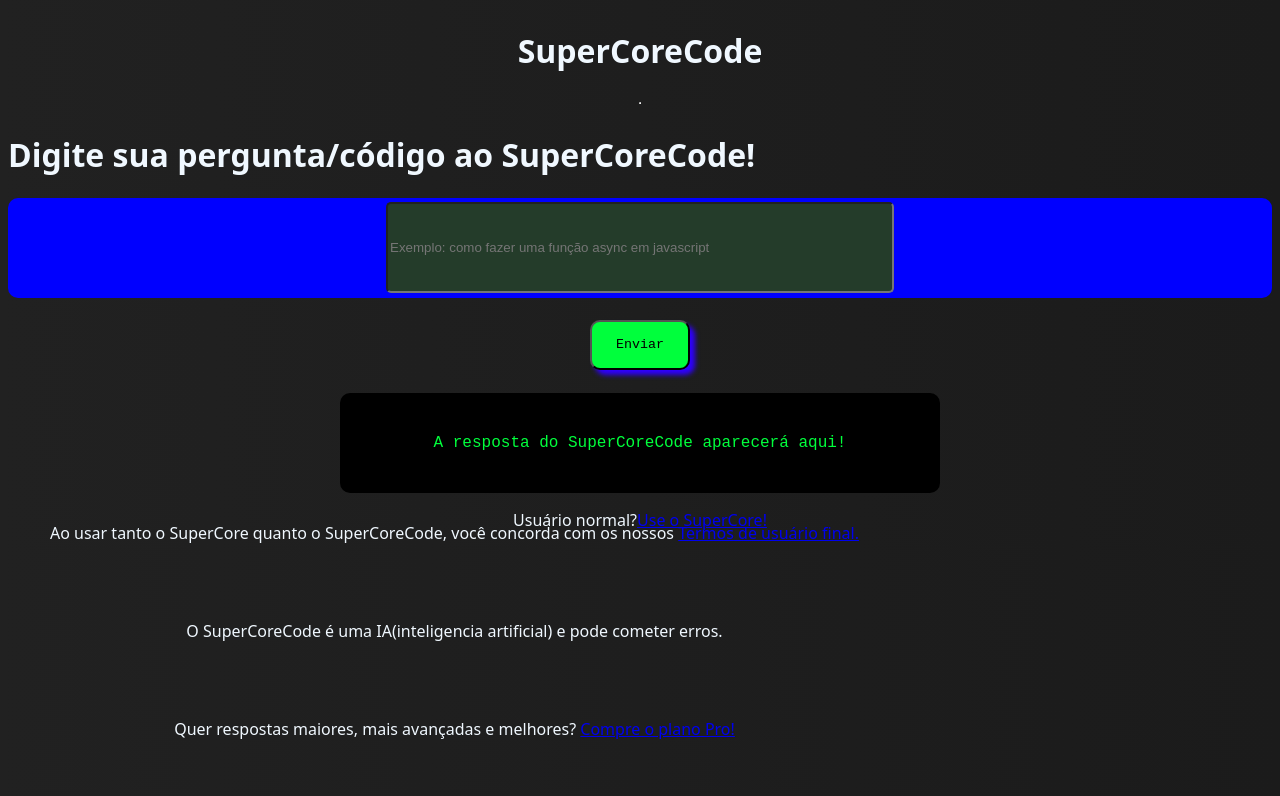
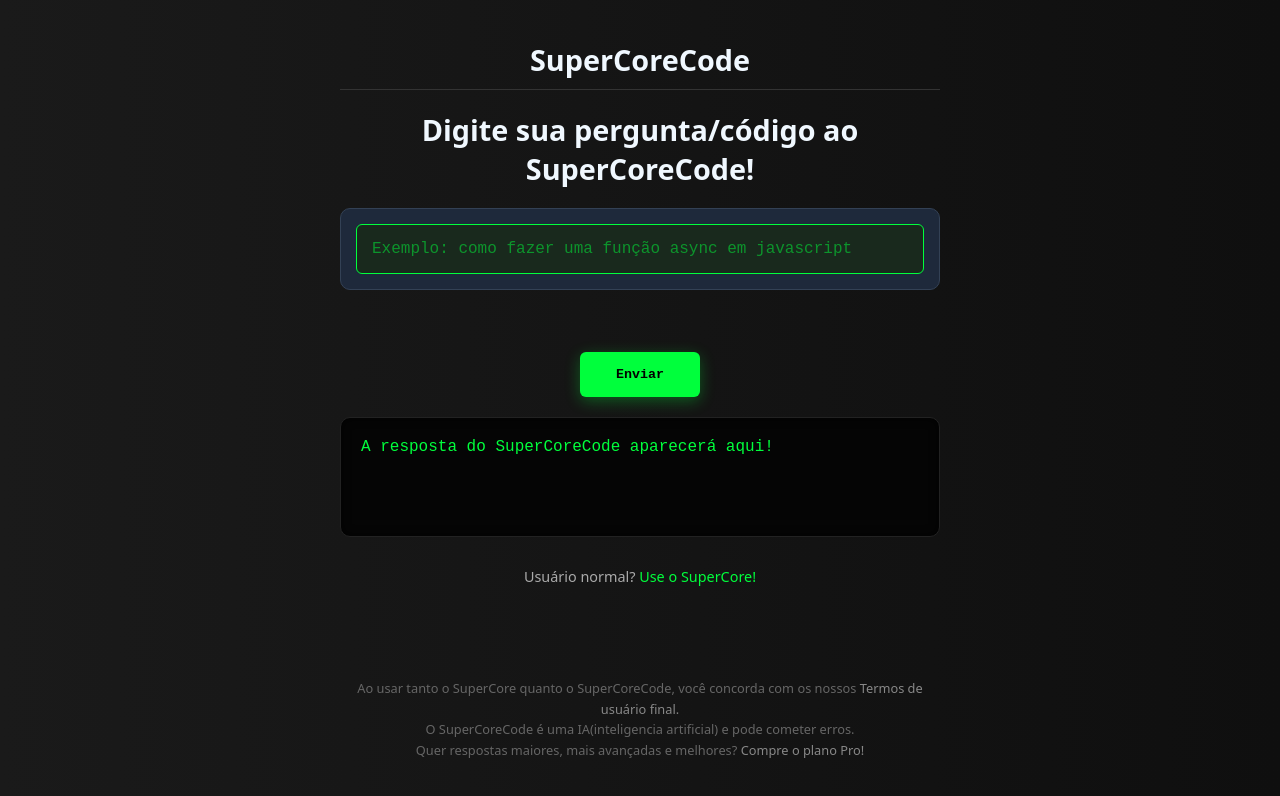
Before and after one commit to JustAcoder617/SuperCore-SuperCoreCode, a plain HTML site: page client/SuperCoreCode/index.html in a window 1280 px wide. Drawn offline with Linux system fonts and the light colour scheme.

Commit message:
refactor: melhorar a estrutura e o estilo do código, corrigir a manipulação de resposta da IA

```diff
--- a/client/SuperCoreCode/index.js
+++ b/client/SuperCoreCode/index.js
@@ -24,7 +24,6 @@ async function esperar_resposta_ia(data) {
 }
 
 env_btn.addEventListener("click", async () => {
-    // Se o input estiver vazio, nem gasta processamento
     if (!user_to_ia_data.value.trim()) {
         alert("Digite uma pergunta primeiro!");
         return;
@@ -41,10 +40,8 @@ env_btn.addEventListener("click", async () => {
     const resultadoBackEnd = await esperar_resposta_ia(data);
 
     if (resultadoBackEnd !== "ERROR") {
-        // CORRIGIDO: Acessa a propriedade que vem do seu servidor Node.js
-        // Se o seu servidor devolver res.json({ resposta: ... }), usamos resultadoBackEnd.resposta
-        reponse_entry.innerText = resultadoBackEnd.resposta || resultadoBackEnd;
-        user_to_ia_data.value = ""; // Limpa o input após enviar
+        reponse_entry.innerText = resultadoBackEnd.message || resultadoBackEnd;
+        user_to_ia_data.value = "";
     } else {
         reponse_entry.innerText = "Ocorreu um erro no servidor! Tente Novamente.";
     }
--- a/client/SuperCoreCode/style.css
+++ b/client/SuperCoreCode/style.css
@@ -1,81 +1,138 @@
-.st{
+* {
+    margin: 0;
+    padding: 0;
+    box-sizing: border-box;
+}
+
+body {
+    background-image: linear-gradient(to right, #1a1a1a, #0f0f0f);
+    color: aliceblue;
+    font-family: "Noto Sans", sans-serif;
+    min-height: 100vh;
     display: flex;
     flex-direction: column;
     align-items: center;
-    justify-content: center;
+    padding: 40px 20px;
+    gap: 20px;
 }
-#prg{
+
+.st {
+    text-align: center;
+    width: 100%;
+    max-width: 600px;
+}
+
+.st hr {
+    border: 0;
+    height: 1px;
+    background: #333;
+    margin-top: 10px;
+}
+
+h1 {
+    font-size: 1.8rem;
+    text-align: center;
+    max-width: 600px;
+}
+
+#prg {
     display: flex;
     align-items: center;
     justify-content: center;
-    background-color: blue;
-    height: 100px;
+    background-color: #1e293b;
+    height: auto;
+    width: 100%;
+    max-width: 600px;
+    padding: 15px;
     border-radius: 10px;
+    border: 1px solid #334155;
 }
-input{
-    border-radius: 5px;
-    height: 85px;
-    width: 500px;
-    background-color: rgb(36, 60, 42);
+
+input {
+    border-radius: 6px;
+    height: 50px;
+    width: 100%;
+    background-color: rgb(25, 41, 29);
+    border: 1px solid #00ff3c;
+    color: #00ff3c;
+    padding: 0 15px;
+    font-family: 'Courier New', Courier, monospace;
+    font-size: 1rem;
+    outline: none;
 }
-p{
+
+input::placeholder {
+    color: rgba(0, 255, 60, 0.5);
+}
+
+#env {
     display: flex;
     align-items: center;
     justify-content: center;
+    height: 45px;
+    width: 120px;
+    border-radius: 6px;
+    border: none;
+    font-family: 'Courier New', Courier, monospace;
+    font-weight: bold;
+    background-color: #00ff3c;
+    color: #000;
+    box-shadow: 0 4px 15px rgba(0, 255, 60, 0.3);
+    transition: all 0.3s ease;
+    cursor: pointer;
 }
-#response{
-    display: grid;
-    align-items: center;
+
+#env:hover {
+    background-color: #00bc2c;
+    box-shadow: 0 6px 20px rgba(0, 255, 60, 0.5);
+    transform: translateY(-2px);
+}
+
+.rs {
+    width: 100%;
+    display: flex;
     justify-content: center;
-}
-.rs {
-    display: flex;
-    align-items: center;
-    justify-content: center;
-    margin-top: 23px;
 }
 
 #response {
-    background-color: black;
+    background-color: #050505;
     color: #00ff3c;
+    border: 1px solid #222;
     border-radius: 10px;
-    min-height: 100px;
-    width: 80%;
+    padding: 20px;
+    min-height: 120px;
+    width: 100%;
     max-width: 600px;
     font-family: 'Courier New', Courier, monospace;
     white-space: pre-wrap;
+    box-shadow: inset 0 0 10px rgba(0,0,0,0.8);
 }
-footer{
-    position: fixed;
-    bottom: 0;
-    left: 50px;
-    justify-content: center;
-    align-items: center;
-    white-space: pre;
+
+a {
+    color: #00ff3c;
+    text-decoration: none;
 }
-body{
-    background-image: linear-gradient(to right, #212121, rgb(27, 27, 27));
-    color: aliceblue;
-    font-family: "Noto sans", cursive;
+
+a:hover {
+    text-decoration: underline;
 }
-#env{
-    display: flex;
-    flex-direction: column;
-    align-items: center;
-    justify-content: center;
-    position: relative;
-    margin: auto;
-    height: 50px;
-    width: 100px;
-    border-radius: 10px;
-    font-family: 'Courier New', Courier, monospace;
-    background-color: #00ff3c;
-    box-shadow: 5px 5px 5px rgb(47, 0, 255);
-    transition: 0.5s ease;
-    cursor: pointer;
+
+#oi {
+    margin-top: 10px;
+    font-size: 0.9rem;
+    color: #aaa;
 }
-#env:hover{
-    box-shadow: 5px 5px 5px green;
-    background-color: blue;
-    transform: translateY(-5px);
+
+footer {
+    margin-top: auto;
+    padding-top: 40px;
+    text-align: center;
+    font-size: 0.8rem;
+    color: #666;
+    max-width: 600px;
+    line-height: 1.6;
 }
+
+footer a {
+    color: #888;
+}
```
